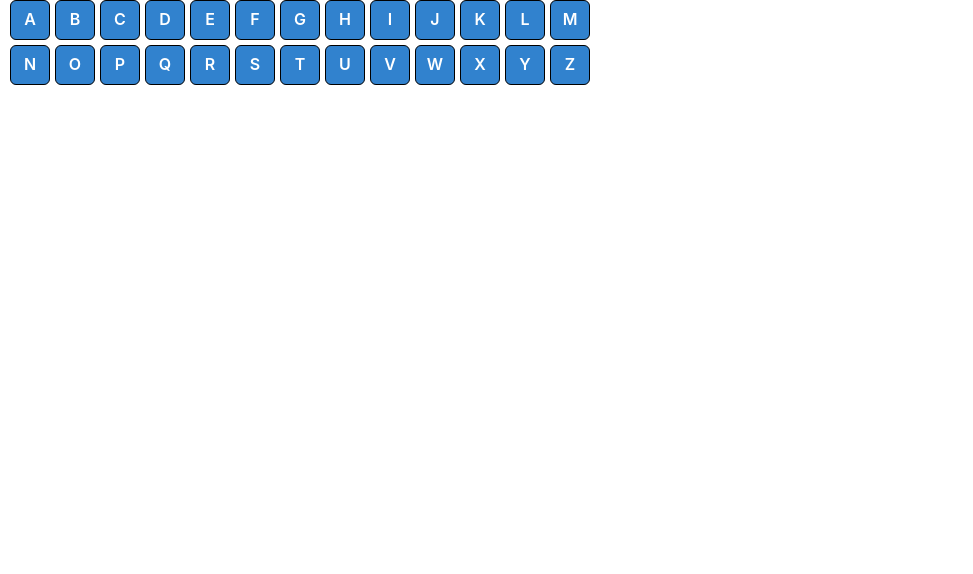
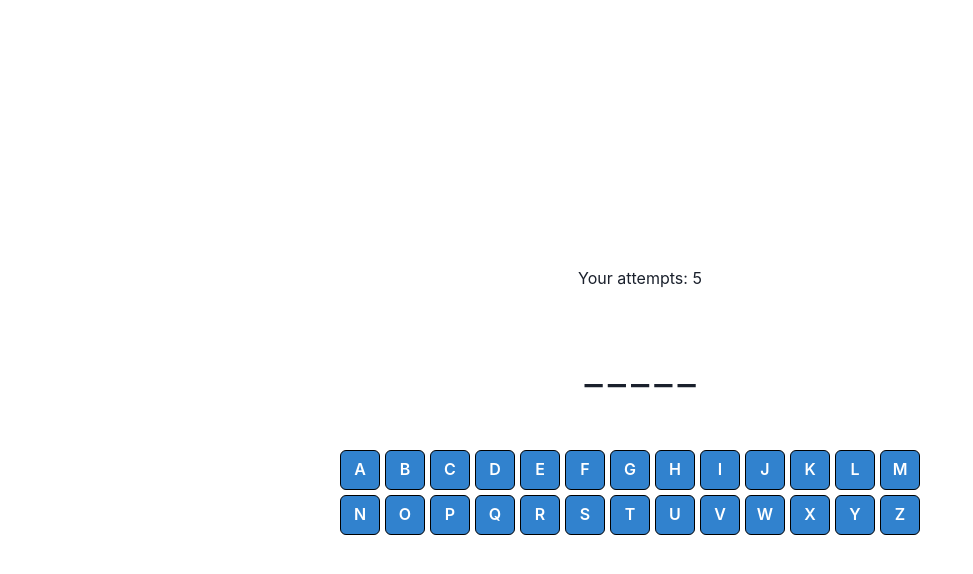
Before and after one commit to klekwedge/guess-the-word, a React (Vite) app: page / in a window 1280 px wide. Shown: the top 574 px of the page, without its empty margins (0-973 px from the left). Built offline with nearby package versions, Linux system fonts and the light colour scheme.

Commit message:
feat: add Word

```diff
--- a/src/components/Letter/Letter.tsx
+++ b/src/components/Letter/Letter.tsx
@@ -16,15 +16,13 @@ export default function Letter({
 }: LetterProps) {
   const clickButton = (e: BaseSyntheticEvent) => {
     if (attempt > 1) {
+      e.target.disabled = true;
       if (word.includes(e.target.innerText)) {
         e.target.style.backgroundColor = "#00C600";
       } else {
         onDecreaseAttempt();
       }
-
-      e.target.disabled = true;
     }
-
   };
 
   return (
--- a/src/components/LetterList/LetterList.tsx
+++ b/src/components/LetterList/LetterList.tsx
@@ -2,6 +2,7 @@ import { Box, Flex } from "@chakra-ui/react";
 import { useState } from "react";
 import { v4 as uuidv4 } from "uuid";
 import Letter from "../Letter/Letter";
+import Word from "../Word/Word";
 
 const KEYS = [
   "a",
@@ -39,18 +40,19 @@ export default function LetterList() {
     setAttempt(attempt - 1);
   };
 
-  console.log(attempt);
-
   const word = "HELLO";
   return (
-    <Box h="100vh" m="auto">
-      <Flex
-        gap="5px"
-        justifyContent="center"
-        alignItems="center"
-        maxW="600px"
-        wrap="wrap"
-      >
+    <Flex
+      flexDirection="column"
+      alignItems="center"
+      justifyContent="center"
+      h="100%"
+      gap="50px"
+    >
+      <h2>Your attempts: {attempt}</h2>
+
+      <Word word={word.split("")} />
+      <Flex gap="5px" maxW="600px" wrap="wrap">
         {KEYS.map((letter) => (
           <Letter
             key={uuidv4()}
@@ -61,6 +63,6 @@ export default function LetterList() {
           />
         ))}
       </Flex>
-    </Box>
+    </Flex>
   );
 }
--- /dev/null
+++ b/src/components/Word/Word.tsx
@@ -0,0 +1,16 @@
+import { Box, Flex } from "@chakra-ui/react";
+import { v4 as uuidv4 } from "uuid";
+
+interface WordProps {
+  word: string[];
+}
+
+export default function Word({ word }: WordProps) {
+  return (
+    <Flex fontSize="40px" gap="5px">
+      {word.map((item) => (
+        <span key={uuidv4()}>_</span>
+      ))}
+    </Flex>
+  );
+}
--- a/src/index.css
+++ b/src/index.css
@@ -0,0 +1,4 @@
+.App {
+  width: 100vw;
+  height: 100vh;
+}
```
